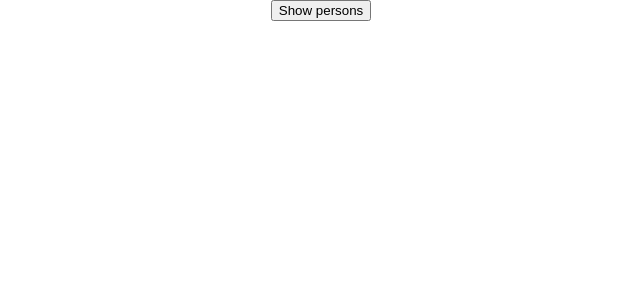
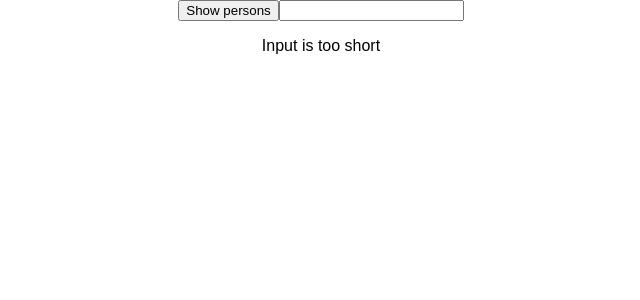
Before and after one commit to Preil/react-complete-guide, a React (Create React App) app: page / in a window 1280 px wide. Shown: the top 300 px of the page, without its empty margins (319-959 px from the left). Built offline with nearby package versions, Linux system fonts and the light colour scheme.

Commit message:
Practice input output components.

```diff
--- a/src/App.js
+++ b/src/App.js
@@ -1,15 +1,30 @@
 import React, {Component} from 'react';
 import './App.css';
 import Person from './Person/Person'
+import ValidationComponent from './ValidationComponent/ValidationComponent'
+import Char from './Char/Char'
 
 class App extends Component {
     state = {
         persons: [
-            {id: '1wef' ,name: 'Ilya', age: 39},
-            {id: 'sdf1' ,name: 'Lena', age: 38},
-            {id: '1sdf' ,name: 'Alex', age: 39}
+            {id: '1wef', name: 'Ilya', age: 39},
+            {id: 'sdf1', name: 'Lena', age: 38},
+            {id: '1sdf', name: 'Alex', age: 39}
         ],
-        showPersons: false
+        showPersons: false,
+        userInput: ''
+    };
+
+    inputChangedHandler = (event) => {
+        this.setState({userInput: event.target.value});
+        console.log(event.target.value)
+    };
+
+    deleteCharacter = (index) => {
+        const text = this.state.userInput.split('');
+        text.splice(index, 1);
+        const updatedInput = text.join('');
+        this.setState({userInput: updatedInput})
     };
 
     togglePersonsHandler = () => {
@@ -24,7 +39,7 @@ class App extends Component {
         this.setState({persons: persons})
     };
     nameChangedHandler = (event, id) => {
-        const personIndex = this.state.persons.findIndex(p=>{
+        const personIndex = this.state.persons.findIndex(p => {
             return p.id === id;
         });
 
@@ -33,7 +48,7 @@ class App extends Component {
         };
 
         //Alternative:
-        // const person_alterantive = Object.assign({}, this.state.persons[personIndex]);
+        // const person = Object.assign({}, this.state.persons[personIndex]);
 
         person.name = event.target.value;
 
@@ -62,10 +77,17 @@ class App extends Component {
                 </div>
             )
         }
+        let charList = this.state.userInput.split('').map((ch, index) => {
+            return <Char ch={ch} key={index} click={()=>this.deleteCharacter(index)} />
+        });
+
         return (
             <div className="App">
                 <button onClick={this.togglePersonsHandler}>Show persons</button>
                 {persons}
+                <input type="text" onChange={(event) => this.inputChangedHandler(event)} value={this.state.userInput}/>
+                <ValidationComponent userInputLength={this.state.userInput.length}/>
+                {charList}
             </div>
         )
     }
--- /dev/null
+++ b/src/Char/Char.js
@@ -0,0 +1,19 @@
+import React from 'react';
+
+const char = (props)=> {
+    const style = {
+        display: 'inline-block',
+        padding: '16px',
+        margin: '16px',
+        border: '1px solid black',
+        textAlign: 'center'
+    };
+
+    return (
+        <div style={style} onClick={props.click}>
+            {props.ch}
+        </div>
+    )
+};
+
+export default char;
--- /dev/null
+++ b/src/ValidationComponent/ValidationComponent.js
@@ -0,0 +1,17 @@
+import React from 'react'
+
+const validationComponent = (props)=>{
+    let message = null
+    if(props.userInputLength<=3){
+        message = 'Input is too short'
+    } else if (props.userInputLength>=10){
+        message = 'Input is too long'
+    } else {
+        message = null
+    }
+    return (
+        <p>{message}</p>
+    )
+};
+
+export default validationComponent;
```
